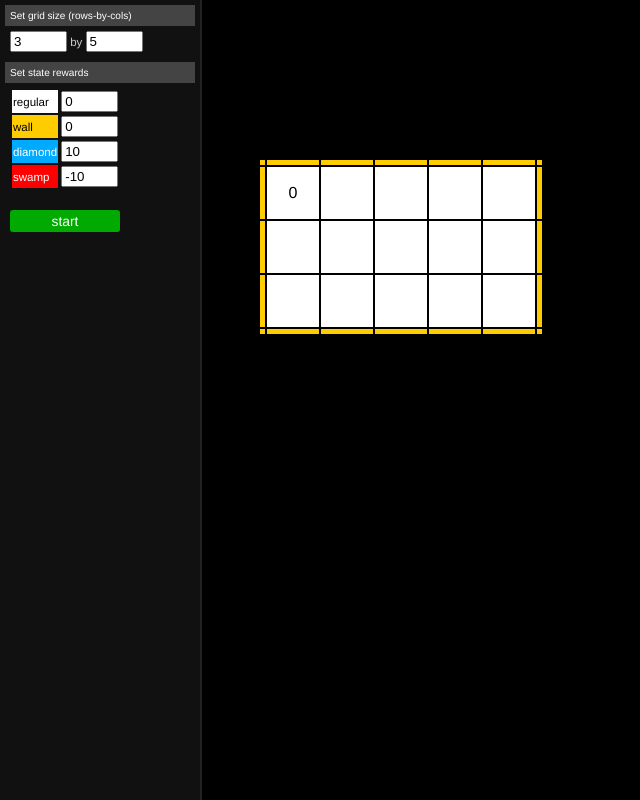
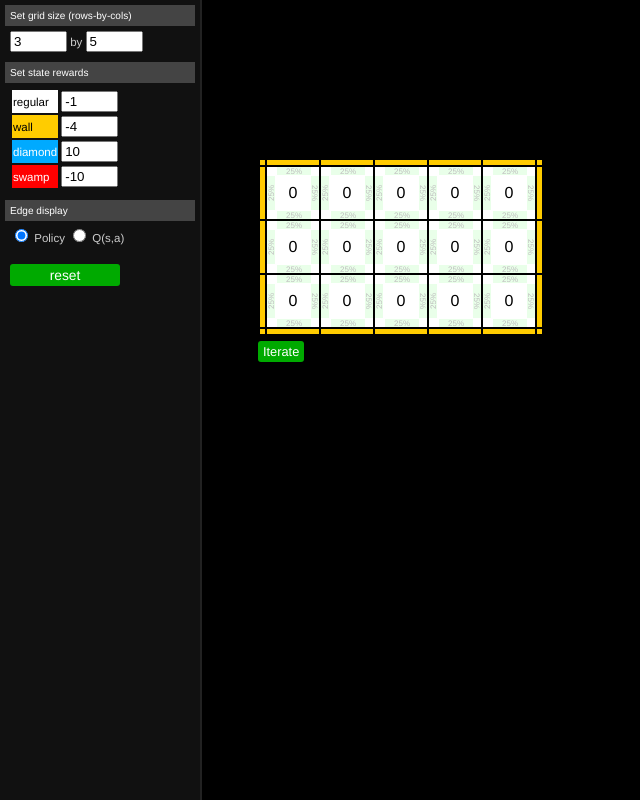
Before and after one commit to cvhu/GridWorld, a plain HTML site: page index.html in a window 1280 px wide. Both pictures are taken after a click on the link "start". Shown: the whole page, without its empty margins (0-640 px from the left). Drawn offline with Linux system fonts and the light colour scheme.

Commit message:
finished policy iteration

```diff
--- a/index.html
+++ b/index.html
@@ -11,10 +11,10 @@
 
 		var states = {
 			regular: {
-				reward: 0
+				reward: -1
 			},
 			wall: {
-				reward: 0
+				reward: -4
 			},
 			diamond: {
 				reward: 10
@@ -65,6 +65,7 @@
 							$(cell).addClass('changeable').addClass('grid-cell');
 							$('<div class="action-value action-value-up"></div>').appendTo(cell);
 							$('<div class="action-value action-value-left"></div>').appendTo(cell);
+							$('<div class="state-value"></div>').appendTo(cell);
 							$('<div class="action-value action-value-right"></div>').appendTo(cell);
 							$('<div class="action-value action-value-down"></div>').appendTo(cell);
 						}
@@ -95,6 +96,12 @@
 					$('<td class="input"></td>').html('<input type="text" name="'+state+'" size="4" value="'+states[state].reward+'">').appendTo(row);
 				}
 
+				$('#edge-display-control').empty().html('<input type="radio" name="edge-display" value="policy" checked="checked"> Policy <input type="radio" name="edge-display" value="q"> Q(s,a)');
+				$('input[name=edge-display]').click(function(e){
+
+				})
+
+
 				$('#main-control').empty();
 				var reset = $('<a href="#" id="reset"></a>').html('reset').hide().appendTo('#main-control').click(function(e){
 					e.preventDefault();
@@ -107,15 +114,18 @@
 					$('.changeable').unbind('click').removeClass('changeable');
 					$(this).hide();
 					reset.fadeIn();
+
+					for (var state in states){
+						states[state].reward = parseInt($('input[name='+state+']').val());
+					}
 				})
 			}
 		};
 
 		var ValueIteration = {
-			discount: 0.5,
+			discount: 0.75,
 			pi: {},
 			Q: {},
-			Q_new: {},
 			V: {},
 			V_new: {},
 			begin: function(){
@@ -135,9 +145,15 @@
 					ValueIteration.V[s_id] = 0.0;
 					ValueIteration.Q[s_id] = q_0;
 
-					$(v).html(ValueIteration.V[s_id]);
-					v.updatePi(pi_0);
+					$(v).find('.state-value').html(ValueIteration.V[s_id]);
+					if ($('input[name=edge-display]:checked').val()=='policy'){
+						$(v).updatePi(pi_0);
+					}else{
+						$(v).updateQ(q_0);
+					}
 				})
+
+				$('<div id="delta"></div>').appendTo('#table_wrapper');
 
 				$('<a href="#" id="iterate" class="table-control"></a>').html('Iterate').appendTo('#table-wrapper').click(function(e){
 					ValueIteration.iterate();
@@ -145,9 +161,9 @@
 			},
 			iterate: function(){
 				var delta = ValueIteration.evaluate();
-				console.log('delta: '+delta);
+				$('#delta').html('Delta: '+delta);
 				while (delta > 0.1){
-					console.log('delta: '+delta);
+					$('#delta').html('Delta: '+delta);
 					delta = ValueIteration.evaluate();
 				}
 				ValueIteration.improve();
@@ -155,19 +171,27 @@
 			evaluate: function(){
 				var delta = 0;
 				$.each($('.grid-cell'), function(i,v){
+					// $(v).addClass('current');
 					var s_id = $(v).attr('id');
+					console.log('s_id: '+s_id);
 					var v_current = ValueIteration.V[s_id];
 					var v_new = 0;
 					for (var action in actions){
-						var s_next_id = 'cell-'+(parseInt(s_id.split('-')[1])+(table.n+2)*(actions[action].j)+actions[action].i)+'';
+						var s_next_id = ValueIteration.transition(s_id, actions[action]);
+						console.log('next_id: '+s_next_id);
 						var s_next = $('#'+s_next_id);
+						var r = states[$(s_next).attr('state')].reward;
+						console.log('reward = '+r);
 						if (s_next.attr('state')=='wall'){
 							s_next = v; //stay in the current state if bumped into the wall
 							s_next_id = s_id;
 						}
-						// console.log('action:'+action+' state: '+s_next_id);
-						v_new += ValueIteration.pi[s_next_id][action] * (states[$(s_next).attr('state')].reward+ValueIteration.V[s_next_id]*ValueIteration.discount);
-						// console.log("v_new += "+ValueIteration.pi[s_next_id][action]+"*"+ ValueIteration.V[s_next_id]);
+						// $(s_next).addClass('current-neighbor');
+						var target = ValueIteration.V[s_next_id]*ValueIteration.discount;
+						var R = r+target
+						v_new += ValueIteration.pi[s_id][action]*R;
+						ValueIteration.Q[s_id][action] = R;
+						// $(s_next).removeClass('current-neighbor');
 					}
 					var v_diff = Math.abs(v_new - v_current);
 					if (v_diff > delta){
@@ -175,26 +199,28 @@
 					}
 					ValueIteration.V_new[s_id] = v_new;
 					console.log('Updating value at cell id: '+s_id+' with v_new='+v_new);
-					$(v).html(ValueIteration.V_new[s_id].toFixed(1));
+					$(v).find('.state-value').html(ValueIteration.V_new[s_id].toFixed(1));
+					// $(v).removeClass('current');
 				});
 				ValueIteration.V = ValueIteration.V_new;
 				ValueIteration.V_new = {};
 				return delta;
 			},
+			transition: function(s_id, action){
+				return 'cell-'+(parseInt(s_id.split('-')[1])+(table.n+2)*(action.j)+action.i);
+			},
 			improve: function(){
 				console.log('Policy improvement');
 				$.each($('.grid-cell'), function(i,v){
 					var action_opt = [];
-					var v_max = 0.0;
+					var q_max = 0.0;
 					var s_id = $(v).attr('id');
 					for (var action in actions){
-						var s_next_id = 'cell-'+(parseInt(s_id.split('-')[1])+(table.n+2)*(actions[action].j)+actions[action].i)+'';
-						var s_next = $('#'+s_next_id);
-						var v_next = parseInt(ValueIteration.V[s_next_id]);
-						if (v_next > v_max){
-							v_max = v_next;
+						var q = ValueIteration.Q[s_id][action];
+						if (q > q_max){
+							q_max = q;
 							action_opt = [action];
-						}else if (v_next == v_max){
+						}else if (q == q_max){
 							action_opt[action_opt.length] = action;
 						}
 					}
@@ -207,18 +233,32 @@
 								ValueIteration.pi[s_id][action] = 0.0;
 							}
 						}
-						console.log('policy improved:'+s_id);
+						//console.log('policy improved:'+s_id);
 					}
-					v.updatePi(ValueIteration.pi[s_id]);
+
+					if ($('input[name=edge-display]:checked').val()=='q'){
+						$(v).updateQ(ValueIteration.Q[s_id]);
+					}
+
+					if ($('input[name=edge-display]:checked').val()=='policy'){
+						$(v).updatePi(ValueIteration.pi[s_id]);
+					}
 				})
 			}
 		}
 
 		jQuery.fn.updatePi = function(pi_s){
-			this.find('.action-value-up').html(pi_s.up);
-			this.find('.action-value-left').html(pi_s.left);
-			this.find('.action-value-right').html(pi_s.right);
-			this.find('.action-value-down').html(pi_s.down);
+			this.find('.action-value-up').css({opacity: pi_s.up}).html(pi_s.up.toFixed(2)*100+'%');
+			this.find('.action-value-left').css({opacity: pi_s.left}).html(pi_s.left.toFixed(2)*100+'%');
+			this.find('.action-value-right').css({opacity: pi_s.right}).html(pi_s.right.toFixed(2)*100+'%');
+			this.find('.action-value-down').css({opacity: pi_s.down}).html(pi_s.down.toFixed(2)*100+'%');
+		};
+
+		jQuery.fn.updateQ = function(q){
+			this.find('.action-value-up').html(q.up.toFixed(2));
+			this.find('.action-value-left').html(q.left.toFixed(2));
+			this.find('.action-value-right').html(q.right.toFixed(2));
+			this.find('.action-value-down').html(q.down.toFixed(2));
 		};
 	</script>
 	<style>
@@ -243,7 +283,16 @@
 			padding: 0px;
 		}
 
+		.current{
+			background: #efe !important;
+		}
+
+		.current-neighbor{
+			background: #cdc !important;
+		}
+
 		.cell{
+			position: relative;
 			height: 70px;
 			width: 80px;
 			background: #eee;
@@ -330,6 +379,7 @@
 			width: 50px;
 			background: #eee;
 			text-align: center;
+			position: relative;
 		}
 
 		.changeable{
@@ -372,6 +422,47 @@
 			background: #f00;
 		}
 
+
+		.action-value{
+			position: absolute;
+			font-size: 50%;
+			text-align: center;
+			width: 34px;
+			height: 8px;
+			background: #afa;
+		}
+
+		.action-value-up{
+			top: 0px;
+			left: 10px;
+		}
+
+		.action-value-left{
+			top: 22px;
+			left: -13px;
+			transform: rotate(-90deg);
+			-ms-transform: rotate(-90deg);
+			-moz-transform: rotate(-90deg);
+			-webkit-transform: rotate(-90deg);
+			-o-transform: rotate(-90deg);
+		}
+
+		.action-value-right{
+			top: 22px;
+			right: -13px;
+			transform: rotate(90deg);
+			-ms-transform: rotate(90deg);
+			-moz-transform: rotate(90deg);
+			-webkit-transform: rotate(90deg);
+			-o-transform: rotate(90deg);
+		}
+
+		.action-value-down{
+			left: 10px;
+			bottom: 0px;
+		}
+
+
 	</style>
 </head>
 <body>
@@ -398,6 +489,16 @@
 			</div>
 
 			<div class="con-sec">
+				<div class="con-sec-title">
+					Edge display
+				</div>
+				<div class="con-sec-content" id="edge-display-control">
+					<input type="radio" name="edge-display" value="policy" checked="checked"> Policy
+					<input type="radio" name="edge-display" value="q"> Q(s,a)
+				</div>
+			</div>
+
+			<div class="con-sec">
 				<div id="main-control" class="con-sec-content">
 					<a href="#" id="reset"> RESET</a>
 					<a href="#" id="start"> Start</a>
```
